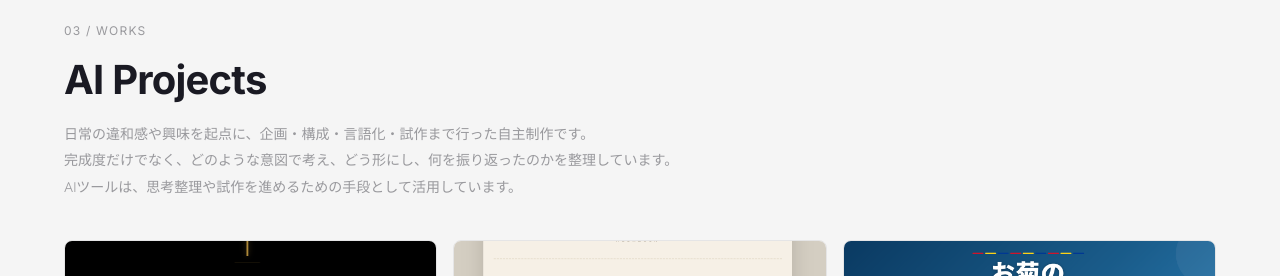
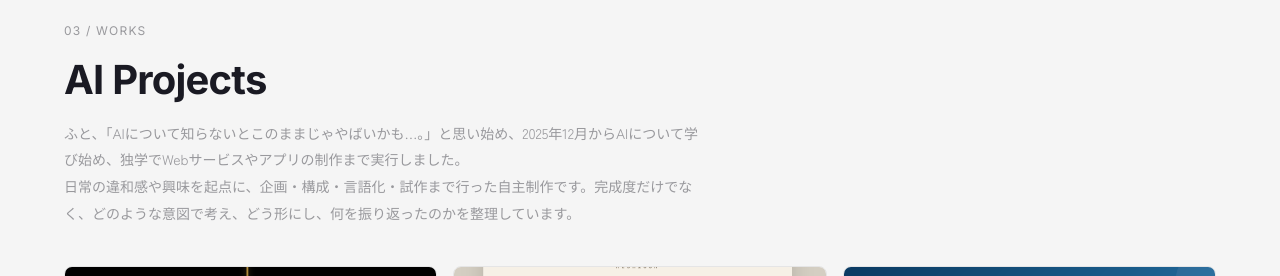
Before and after one commit to ponzu-xc90/portfolio, a Next.js app: page / in a window 1280 px wide. Shown: the part 1800-2076 px from the top of the page. Built offline with nearby package versions, Linux system fonts and the light colour scheme.

Commit message:
update works section description

```diff
--- a/components/Works.tsx
+++ b/components/Works.tsx
@@ -206,11 +206,9 @@ export default function Works() {
           <p className={styles.label}>03 / Works</p>
           <h2 className={styles.title}>AI Projects</h2>
           <p className={styles.subtitle}>
-            日常の違和感や興味を起点に、企画・構成・言語化・試作まで行った自主制作です。
+            ふと、「AIについて知らないとこのままじゃやばいかも…。」と思い始め、2025年12月からAIについて学び始め、独学でWebサービスやアプリの制作まで実行しました。
             <br />
-            完成度だけでなく、どのような意図で考え、どう形にし、何を振り返ったのかを整理しています。
-            <br />
-            AIツールは、思考整理や試作を進めるための手段として活用しています。
+            日常の違和感や興味を起点に、企画・構成・言語化・試作まで行った自主制作です。完成度だけでなく、どのような意図で考え、どう形にし、何を振り返ったのかを整理しています。
           </p>
         </header>
 
```
